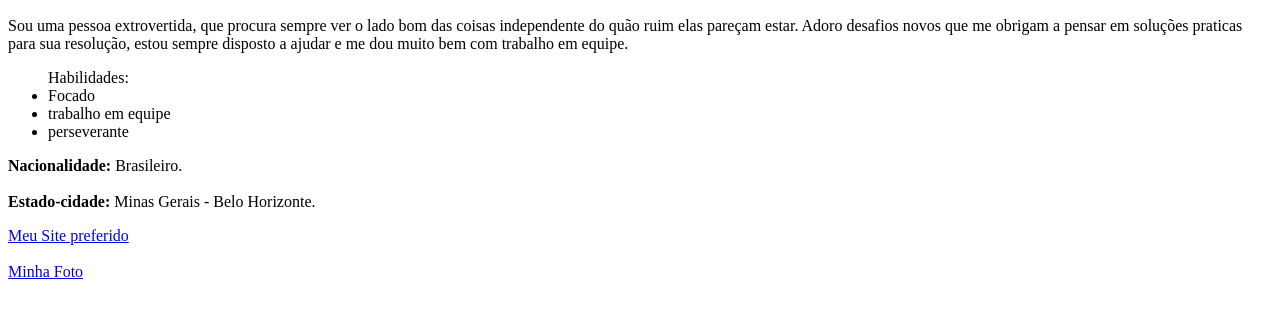
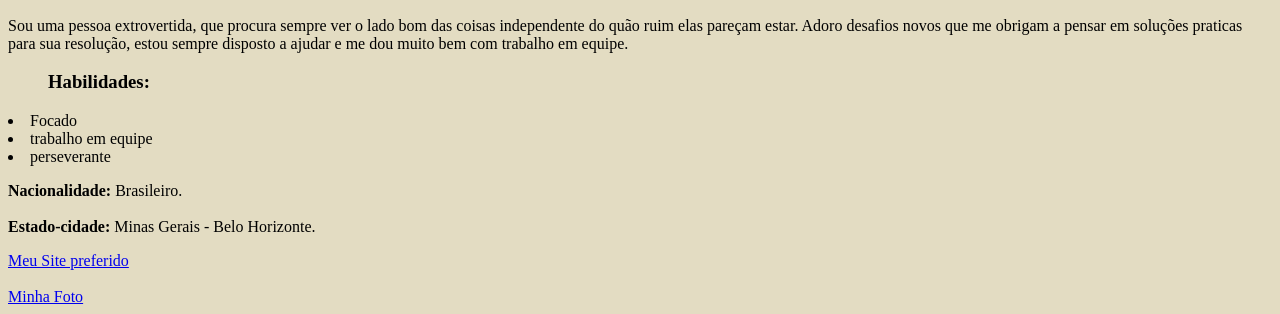
Before and after one commit to Guih107/exercicios_trybe, a plain HTML site: page index.html in a window 1280 px wide. Shown: the part 490-804 px from the top of the page. Drawn offline with Linux system fonts and the light colour scheme.

Commit message:
alterado a cor de fundo

```diff
--- a/index.html
+++ b/index.html
@@ -4,6 +4,11 @@
     <meta charset="UTF-8">
 
     <title> Portifólio Pessoal </title>
+    <style>
+        body {
+            background-color: #E3DCC2;
+        }
+    </style>
 </head>
 <body>
     <h1>Guilherme Augusto de Carvalho Oliveira</h1>
@@ -12,7 +17,7 @@
         Sou uma pessoa extrovertida, que procura sempre ver o lado bom das coisas independente do quão ruim elas pareçam estar. Adoro desafios novos que me obrigam a pensar em soluções praticas para sua resolução, estou sempre disposto a ajudar e me dou muito bem com trabalho em equipe.
     </p>
 
-    <ul>Habilidades:
+    <h3><ul>Habilidades:</h3>
         <li>Focado</li>
         <li>trabalho em equipe</li>
         <li>perseverante</li>
```
